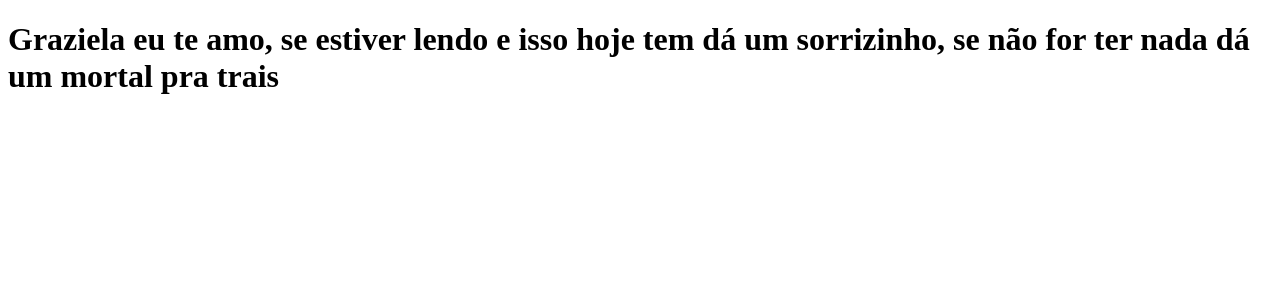
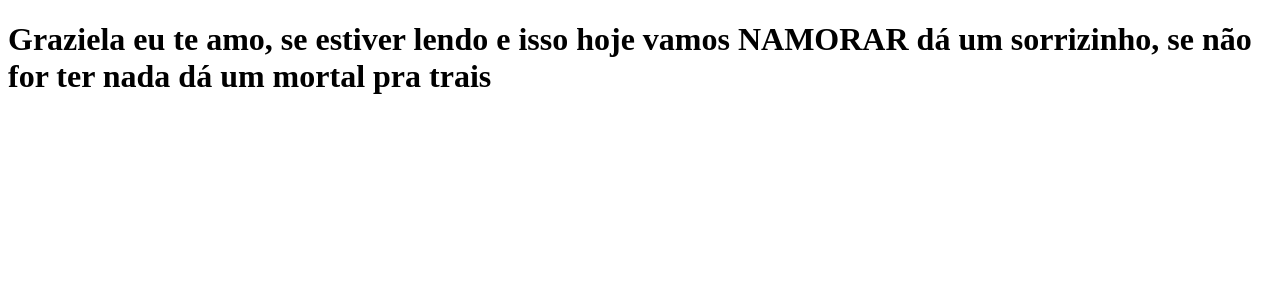
Before and after one commit to GilbertoAlbuquerque1/clone-tabnews, a Next.js app: page / in a window 1280 px wide. Shown: the top 300 px of the page. Built offline with nearby package versions, Linux system fonts and the light colour scheme.

Commit message:
muda o nome

```diff
--- a/pages/index.js
+++ b/pages/index.js
@@ -1,4 +1,4 @@
 function Home () {
-    return <h1>Graziela eu te amo, se estiver lendo e isso hoje tem dá um sorrizinho, se não for ter nada dá um mortal pra trais</h1>
+    return <h1>Graziela eu te amo, se estiver lendo e isso hoje vamos NAMORAR dá um sorrizinho, se não for ter nada dá um mortal pra trais</h1>
 }
 export default Home;
```
